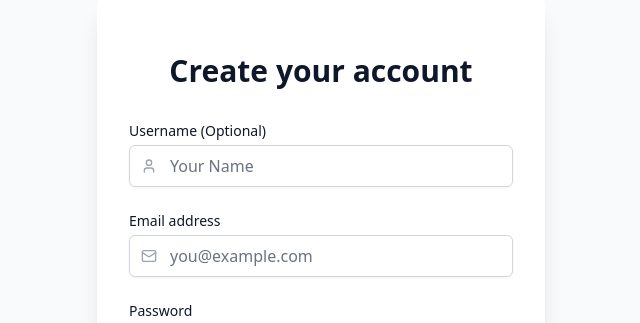
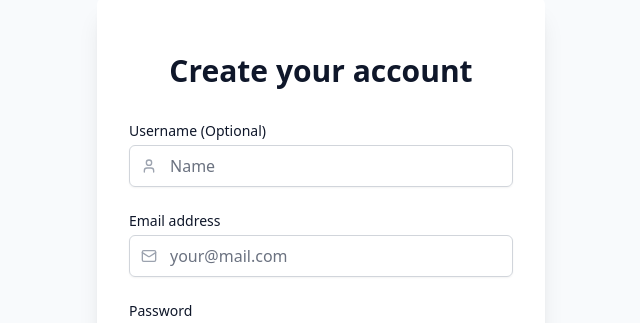
Before and after one commit to jzzedy/three-functiondaily-frontend, a React (Vite) app: page /register in a window 1280 px wide. Shown: the part 101-424 px from the top of the page, without its empty margins (319-959 px from the left). Built offline with nearby package versions, Linux system fonts and the light colour scheme.

Commit message:
changes to placeholders

```diff
--- a/src/features/auth/pages/ForgotPasswordPage.tsx
+++ b/src/features/auth/pages/ForgotPasswordPage.tsx
@@ -10,7 +10,6 @@ import { Mail, AlertCircle, CheckCircle, KeyRound } from 'lucide-react';
 const ForgotPasswordPage: React.FC = () => {
   const [email, setEmail] = useState('');
 
-  //initial test before modifying store
   const [isLoading, setIsLoading] = useState(false);
   const [error, setError] = useState<string | null>(null);
   const [successMessage, setSuccessMessage] = useState<string | null>(null);
@@ -85,7 +84,7 @@ const ForgotPasswordPage: React.FC = () => {
                 type="email"
                 autoComplete="email"
                 required
-                placeholder="you@example.com"
+                placeholder="your@mail.com"
                 value={email}
                 onChange={(e) => setEmail(e.target.value)}
                 icon={<Mail size={16} className="text-gray-400" />}
--- a/src/features/auth/pages/LoginPage.tsx
+++ b/src/features/auth/pages/LoginPage.tsx
@@ -71,7 +71,7 @@ const LoginPage: React.FC = () => {
             type="email"
             autoComplete="email"
             required
-            placeholder="you@example.com"
+            placeholder="your@mail.com"
             value={email}
             onChange={(e) => setEmail(e.target.value)}
             icon={<Mail size={16} className="text-gray-400" />}
--- a/src/features/auth/pages/RegisterPage.tsx
+++ b/src/features/auth/pages/RegisterPage.tsx
@@ -87,13 +87,13 @@ const RegisterPage: React.FC = () => {
           )}
           <Input
             label="Username (Optional)" id="username" name="username" type="text"
-            autoComplete="username" placeholder="Your Name" value={username}
+            autoComplete="username" placeholder="Name" value={username}
             onChange={(e) => setUsername(e.target.value)} icon={<UserIcon size={16} className="text-gray-400" />}
             disabled={isLoading}
           />
           <Input
             label="Email address" id="email-register" name="email" type="email"
-            autoComplete="email" required placeholder="you@example.com" value={email}
+            autoComplete="email" required placeholder="your@mail.com" value={email}
             onChange={(e) => setEmail(e.target.value)} icon={<Mail size={16} className="text-gray-400" />}
             disabled={isLoading}
           />
```
